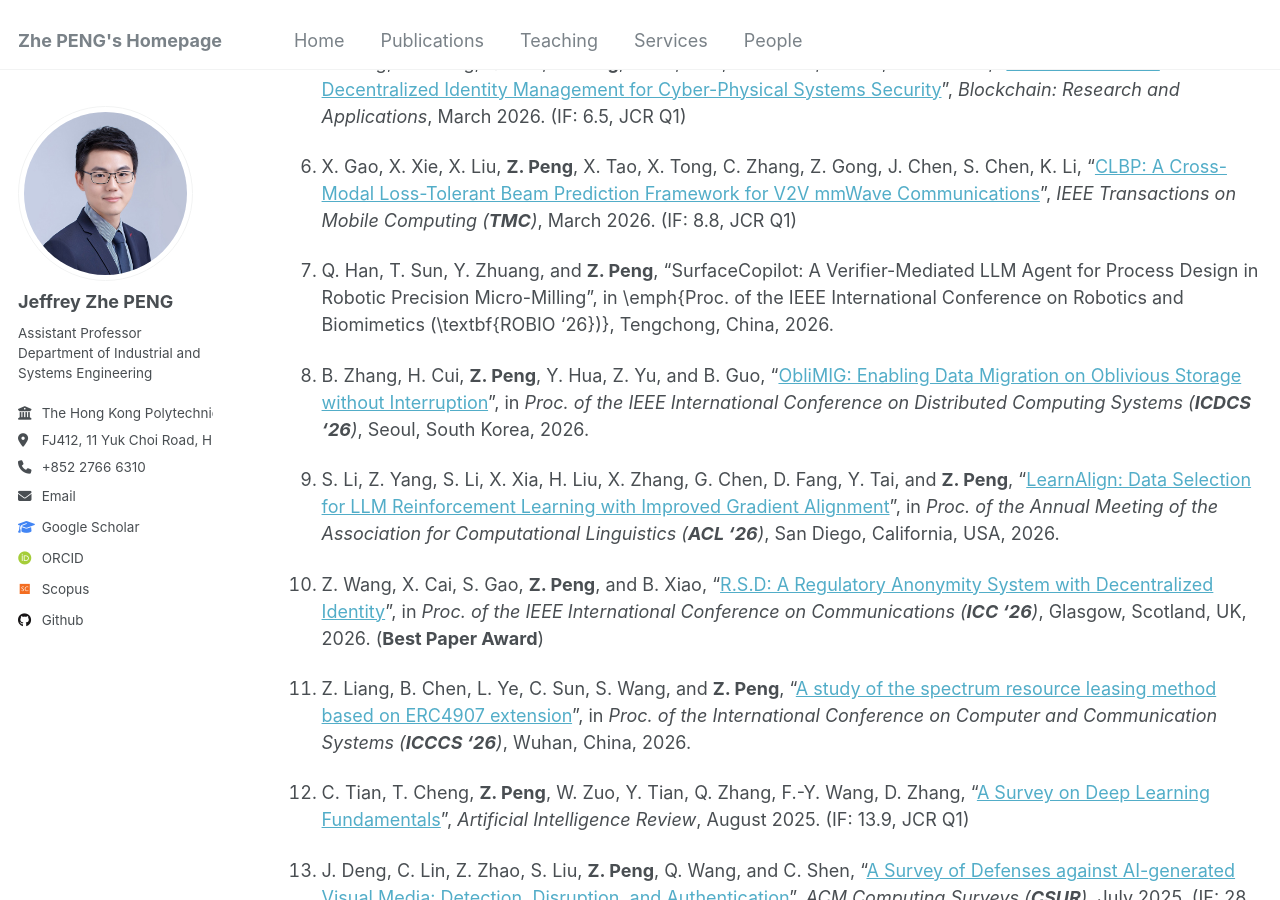
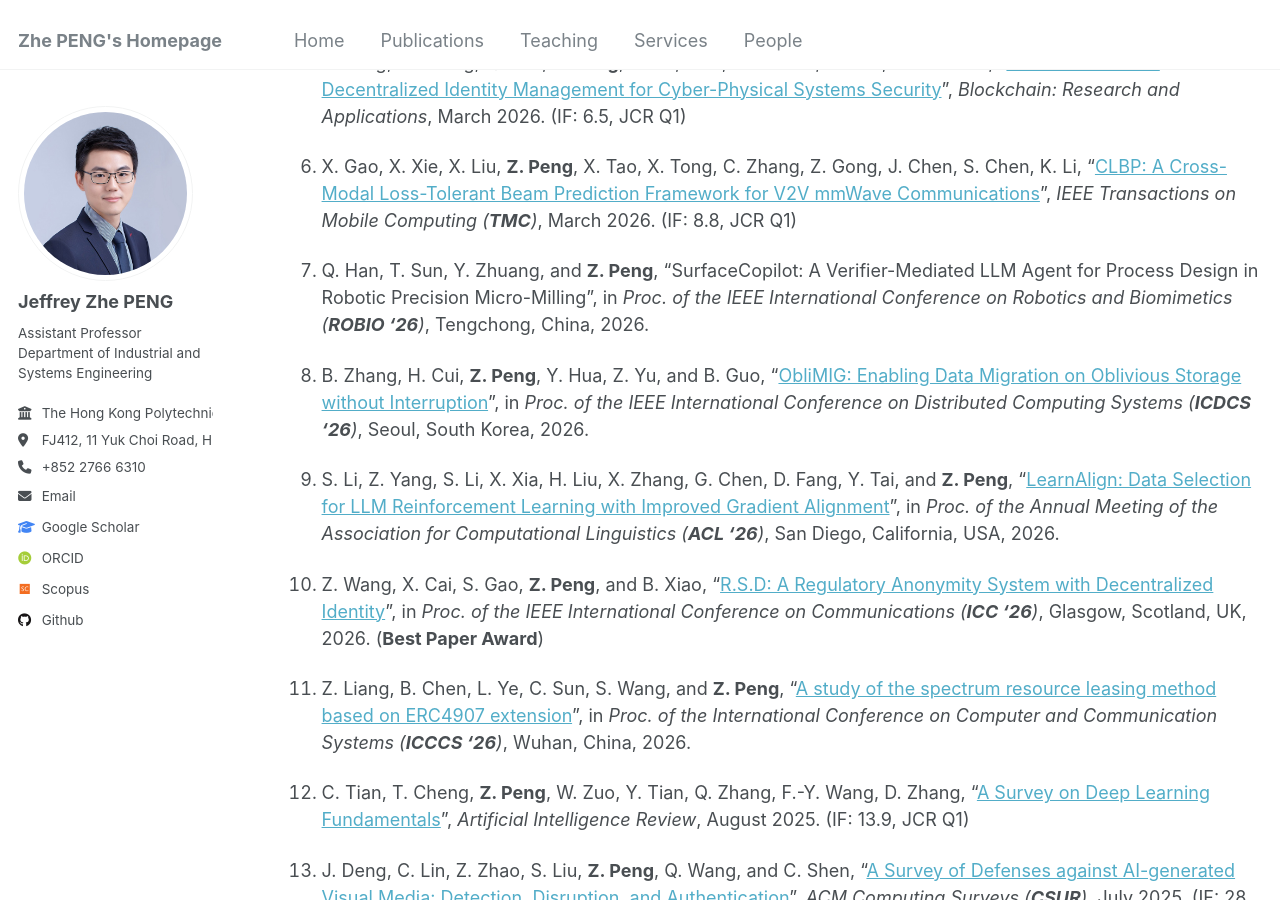
Before and after one commit to PENG-Zhe/peng-zhe.github.io, a Jekyll site: the page built from _pages/publications.md, in a window 1280 px wide and 900 px high, scrolled down 467 px. Built offline with Jekyll 4.4.1, drawn with Linux system fonts in a browser that asks for light colours; some web fonts are replaced.

Commit message:
Update publications.md

```diff
--- a/_pages/publications.md
+++ b/_pages/publications.md
@@ -15,7 +15,7 @@ layout: archive
 
 1. X. Gao, X. Xie, X. Liu, **Z. Peng**, X. Tao, X. Tong, C. Zhang, Z. Gong, J. Chen, S. Chen, K. Li, "[CLBP: A Cross-Modal Loss-Tolerant Beam Prediction Framework for V2V mmWave Communications](https://ieeexplore.ieee.org/abstract/document/11434985)", _IEEE Transactions on Mobile Computing (**TMC**)_, March 2026. (IF: 8.8, JCR Q1)
 
-1. Q. Han, T. Sun, Y. Zhuang, and **Z. Peng**, "SurfaceCopilot: A Verifier-Mediated LLM Agent for Process Design in Robotic Precision Micro-Milling", in \emph{Proc. of the IEEE International Conference on Robotics and Biomimetics (\textbf{ROBIO '26})}, Tengchong, China, 2026.
+1. Q. Han, T. Sun, Y. Zhuang, and **Z. Peng**, "SurfaceCopilot: A Verifier-Mediated LLM Agent for Process Design in Robotic Precision Micro-Milling", in _Proc. of the IEEE International Conference on Robotics and Biomimetics (**ROBIO '26**)_, Tengchong, China, 2026.
 
 1. B. Zhang, H. Cui, **Z. Peng**, Y. Hua, Z. Yu, and B. Guo, "[ObliMIG: Enabling Data Migration on Oblivious Storage without Interruption](https://ieeexplore.ieee.org/document/11619042)", in _Proc. of the IEEE International Conference on Distributed Computing Systems (**ICDCS '26**)_, Seoul, South Korea, 2026.
 
```
